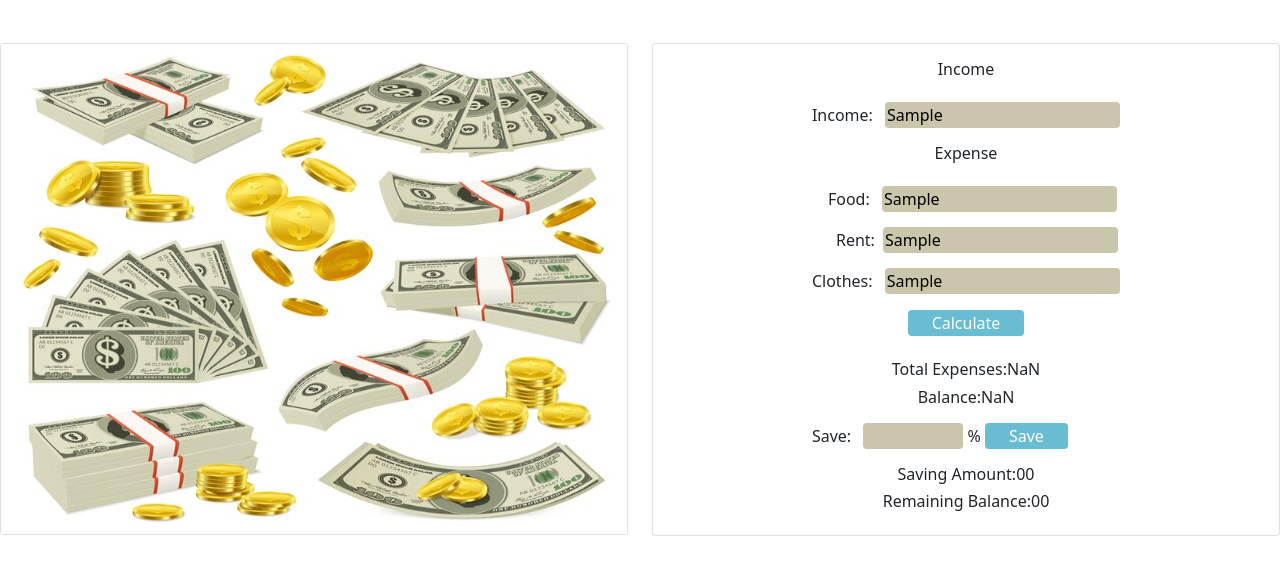
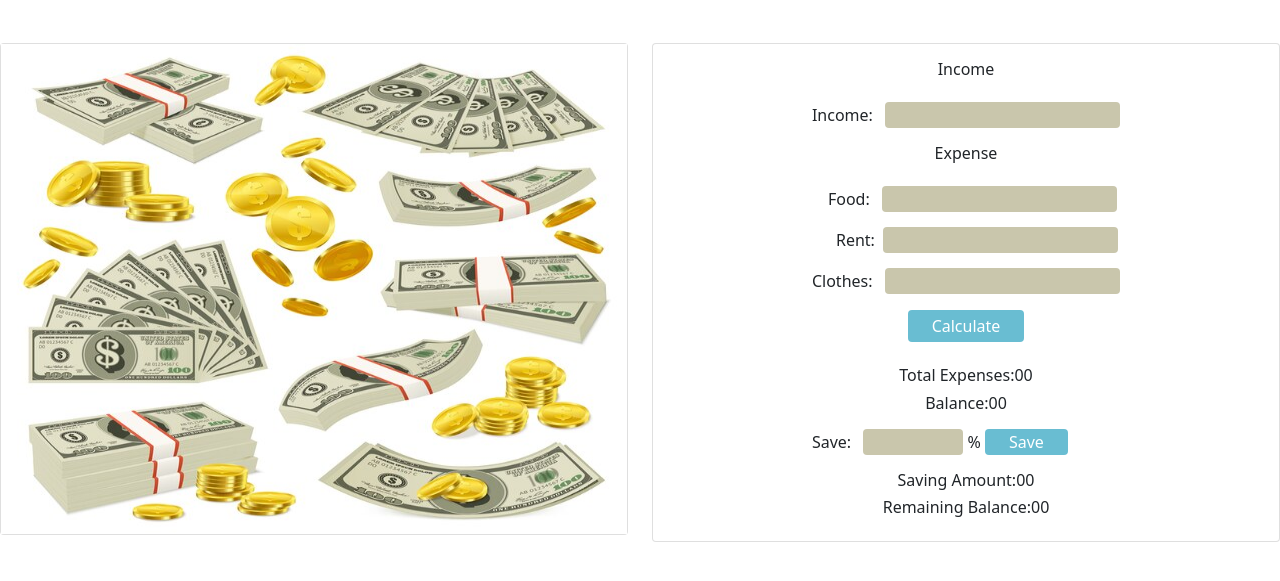
Before and after one commit to ripionck/money-master, a plain HTML site: page index.html in a window 1280 px wide. Both pictures are taken after typing "Sample", "Sample", "Sample", "Sample" into the empty fields and a click on the button "Calculate". Shown: the part 69-650 px from the top of the page. Drawn offline with nearby package versions, Linux system fonts and the light colour scheme.

Commit message:
error handle

```diff
--- a/index.html
+++ b/index.html
@@ -47,7 +47,7 @@
                                     id="clothes" placeholder=""><br>
                                 <div class="mt-3 text-center">
                                     <button id="calculate-btn"
-                                        class="px-4 border-0 button-color rounded text-white">Calculate</button>
+                                        class="px-4 py-1 border-0 button-color rounded text-white">Calculate</button>
                                 </div>
                             </div>
                             <!-- Total expenses & balance -->
@@ -59,7 +59,7 @@
                             <!-- rate calculation -->
                             <div class="mt-3">
                                 <span>Save:</span>
-                                <input id="save-rate" class="ms-2 px-4 border-0 input-background rounded"
+                                <input id="save-rate" type="text" class="ms-2 px-4 border-0 input-background rounded"
                                     style="width: 100px;">
                                 <span>%</span>
                                 <button id="save-btn"
--- a/js/script.js
+++ b/js/script.js
@@ -1,11 +1,12 @@
 function getInputValue(itemId) {
     const itemField = document.getElementById(itemId);
     const itemAmount = parseFloat(itemField.value);
-    if (itemAmount < 0 || isNaN(itemAmount)) {
-        return alert('Please enter a valid number!')
+    if (isNaN(itemAmount) || itemAmount < 0) {
+        itemField.value = "";
+        return alert('Please input positive number!')
     }
     //clear input field
-    itemField.value = "";
+    itemField.value = "00";
     return itemAmount;
 }
 
@@ -20,16 +21,19 @@ document.getElementById('calculate-btn').addEventListener('click', function () {
     const totalExpenses = foodAmount + rentAmount + clothesAmount;
 
     const total = document.getElementById('total-expenses');
-    total.innerText = totalExpenses;
+    total.innerText = totalExpenses.toFixed(2);
+    total.innerText = "00";
+
     if (incomeAmount < total.innerText) {
         return alert('Insufficient balance!');
     }
     else {
         //balance
-        const balanceAmount = incomeAmount - totalExpenses;
+        const balanceAmount = incomeAmount - parseFloat(totalExpenses);
 
         const balance = document.getElementById('balance');
-        balance.innerText = balanceAmount;
+        balance.innerText = balanceAmount.toFixed(2);
+        balance.innerText = "00";
     }
 
 });
@@ -42,21 +46,21 @@ document.getElementById('save-btn').addEventListener('click', function () {
     //clear save rate input
     saveRateField.value = '';
 
-    if (saveRateAmount < 0 || saveRateAmount > 100) {
-        return alert('Please insert a valid number less than hundred!')
+    if (saveRateAmount < 0 || isNaN(saveRateAmount) || saveRateAmount > 100) {
+        return alert('You can not save more than your balance.')
     }
     else {
         //saving amount
         const saveRate = (parseFloat(balance.innerText) * parseFloat(saveRateAmount)) / 100;
 
         const savingAmount = document.getElementById('saving-amount');
-        savingAmount.innerText = saveRate;
+        savingAmount.innerText = saveRate.toFixed(2);
 
         //remaining balance
         const remainingBalanceAmount = parseFloat(balance.innerText) - parseFloat(savingAmount.innerText);
 
         const remainingBalance = document.getElementById('remaining-balance');
-        remainingBalance.innerText = remainingBalanceAmount;
+        remainingBalance.innerText = remainingBalanceAmount.toFixed(2);
     }
 
 })
```
